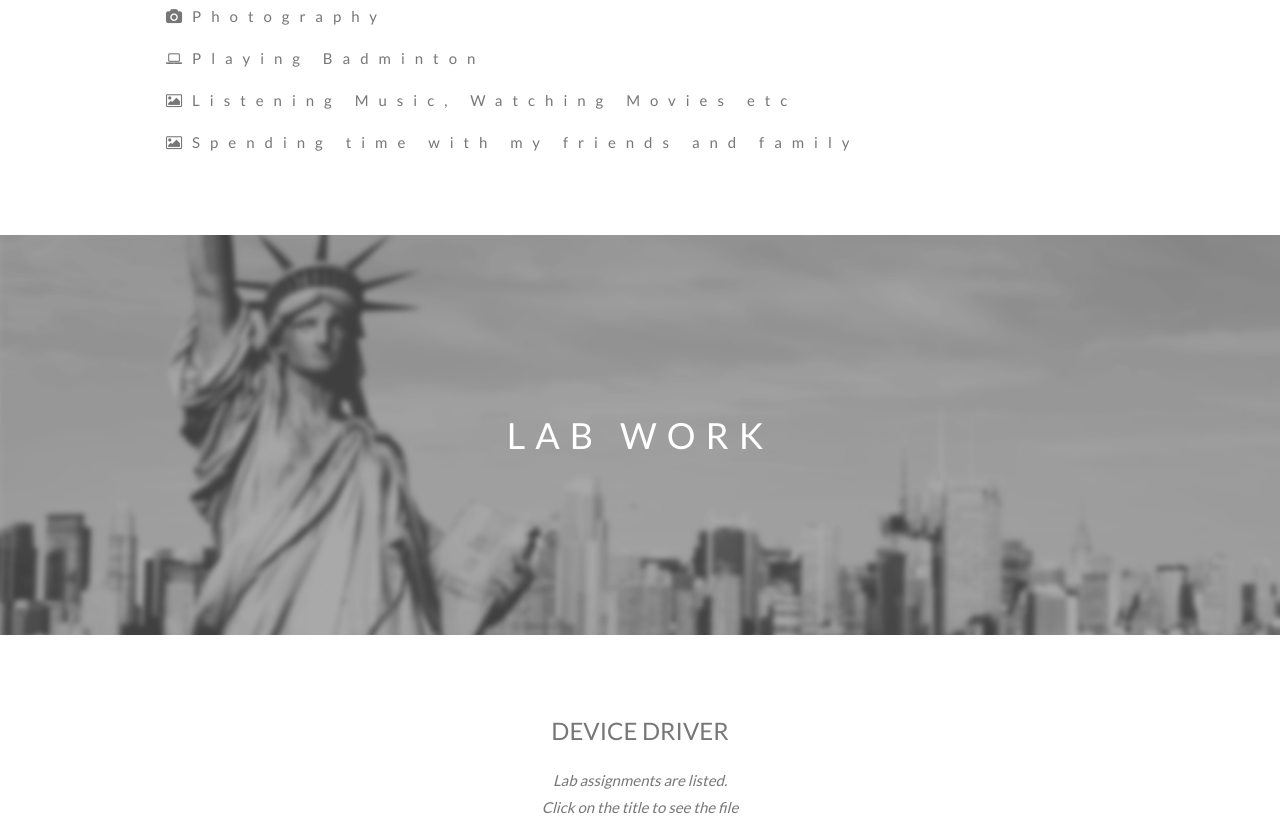
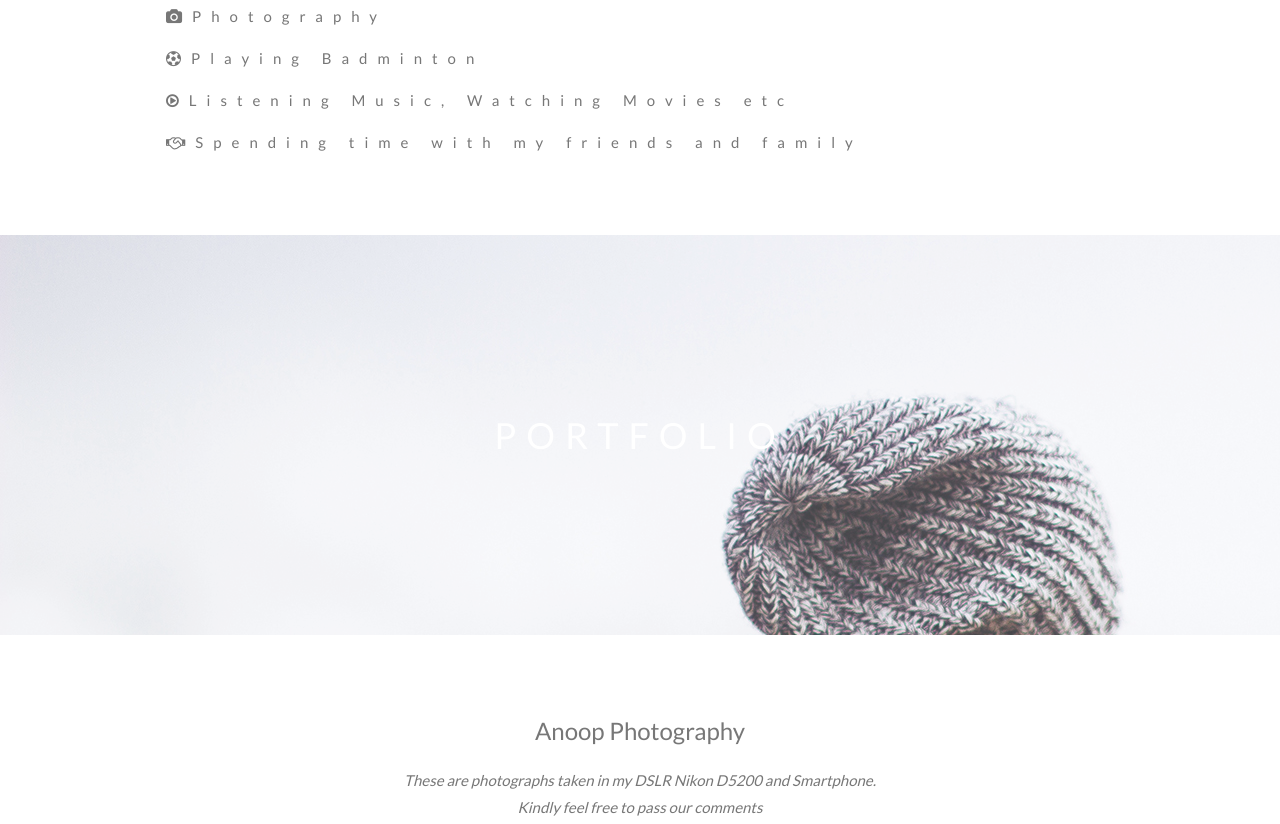
Before and after one commit to DeltaChange/anoopku.github.io, a plain HTML site: page index.html in a window 1280 px wide. Shown: the part 1754-2578 px from the top of the page. Drawn offline with nearby package versions, Linux system fonts and the light colour scheme; some packages are replaced by stand-ins of ours.

Commit message:
Final Touch

```diff
--- a/index.html
+++ b/index.html
@@ -39,6 +39,13 @@ body, html {
     min-height: 400px;
 }
 
+
+.bgimg-4 {
+    background-image: url("_parallax1.jpg");
+    min-height: 400px;
+}
+
+
 .w3-wide {letter-spacing: 10px;}
 .w3-hover-opacity {cursor: pointer;}
 
@@ -58,6 +65,7 @@ body, html {
     </a>
     <a href="#home" class="w3-bar-item w3-button" style = "color:LightGrey">HOME</a>
     <a href="#about" class="w3-bar-item w3-button w3-hide-small" style = "color:LightGrey"><i class="fa fa-user" style = "color:LightGrey"></i> ABOUT</a>
+    <a href="#portfolio" class="w3-bar-item w3-button w3-hide-small" style = "color:LightGrey"><i class="fa fa-camera-retro" style = "color:LightGrey"></i> PORTFOLIO</a>
     <a href="#labwork" class="w3-bar-item w3-button w3-hide-small" style = "color:LightGrey"><i class="fa fa-th" style = "color:LightGrey"></i> LAB WORK</a>
     <a href="#contact" class="w3-bar-item w3-button w3-hide-small" style = "color:LightGrey "><i class="fa fa-envelope" style = "color:LightGrey "></i> CONTACT</a>
     <a href="#" class="w3-bar-item w3-button w3-hide-small w3-right w3-hover-red" style = "color:LightGrey ">
@@ -99,18 +107,42 @@ body, html {
 
     <!-- Hide this text on small devices -->
     <div class="w3-col m6 w3-hide-small w3-padding-large">
-      <p>Welcome to my website. I am lorem ipsum consectetur adipiscing elit, sed do eiusmod tempor incididunt ut labore et dolore magna aliqua. Ut enim ad minim veniam, quis nostrud exercitation ullamco laboris nisi ut aliquip ex ea commodo consequat. Duis aute irure
-        dolor in reprehenderit in voluptate velit esse cillum dolore eu fugiat nulla pariatur. Excepteur sint occaecat cupidatat non proident, sunt in culpa qui officia deserunt mollit anim id est laborum consectetur adipiscing elit, sed do eiusmod tempor
-        incididunt ut labore et dolore magna aliqua. Ut enim ad minim veniam, quis nostrud exercitation ullamco laboris nisi ut aliquip ex ea commodo consequat.</p>
+      <p>
+      	Welcome to my page. There are few things that I am currently working on. One among them is the Object Detection using deep learning. I couldnt reveal more about it,as it is an industry funded project, funding by Vamo Systems Private Limited. Another one, is a part of course work, comes under Systems and Analytics of Big Data. Programming languages known are C, C++, Html, CSS, and Python. Learning Apache Hadoop and TensorFlow Programming for the current projects. I am preparing myself for the present moments' industry, machine learning and artifical intelligence. Besides the academic works, I do watch movies, Malayalam movies are personal favourite, still try to watch English, Hindi and Tamil movies. Aruvi is the last movie watched. Then Badminton and Photography, which I couldn't forget even in my sleep.
+      </p>
     </div>
   </div>
   <p class="w3-large w3-center w3-padding-16">My Hobbies are:</p>
   <p class="w3-wide"><i class="fa fa-camera"></i>Photography</p>
-  <p class="w3-wide"><i class="fa fa-laptop"></i>Playing Badminton</p>
-  <p class="w3-wide"><i class="fa fa-photo"></i>Listening Music, Watching Movies etc</p>
-  <p class="w3-wide"><i class="fa fa-photo"></i>Spending time with my friends and family</p>
+  <p class="w3-wide"><i class="fa fa-futbol-o "></i>Playing Badminton</p>
+  <p class="w3-wide"><i class="fa fa-play-circle-o"></i>Listening Music, Watching Movies etc</p>
+  <p class="w3-wide"><i class="fa fa-handshake-o"></i>Spending time with my friends and family</p>
 
 </div>
+
+
+
+<div class="bgimg-4 w3-display-container w3-opacity-min">
+  <div class="w3-display-middle">
+    <span class="w3-xxlarge w3-text-white w3-wide">PORTFOLIO</span>
+  </div>
+</div>
+
+
+<!-- Container (Lab work Section) -->
+<div class="w3-content w3-container w3-padding-64" id="portfolio">
+  <h3 class="w3-center">Anoop Photography</h3>
+  <p class="w3-center"><em>These are photographs taken in my DSLR Nikon D5200 and Smartphone.<br>Kindly feel free to pass our comments</em></p><br>
+
+
+
+
+
+
+
+
+
+
 
 <!-- Second Parallax Image with Lab Work Text -->
 <div class="bgimg-2 w3-display-container w3-opacity-min">
```
